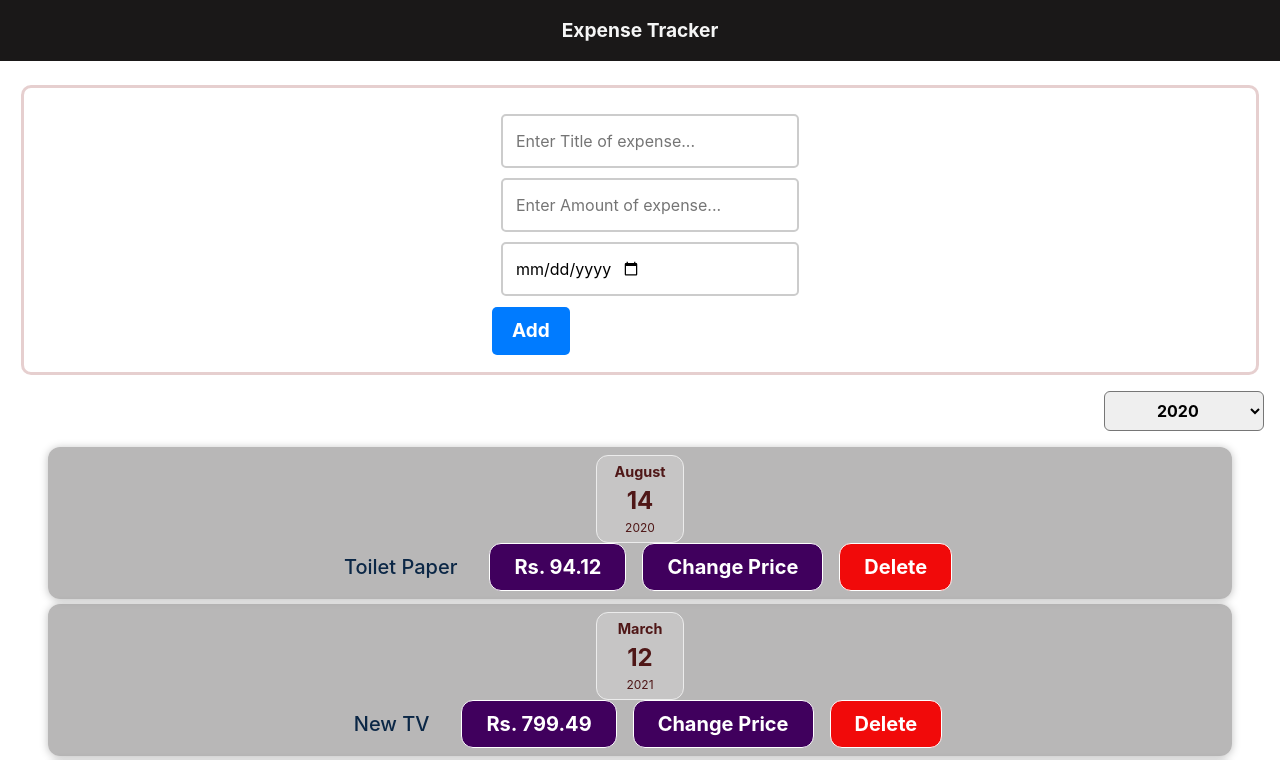
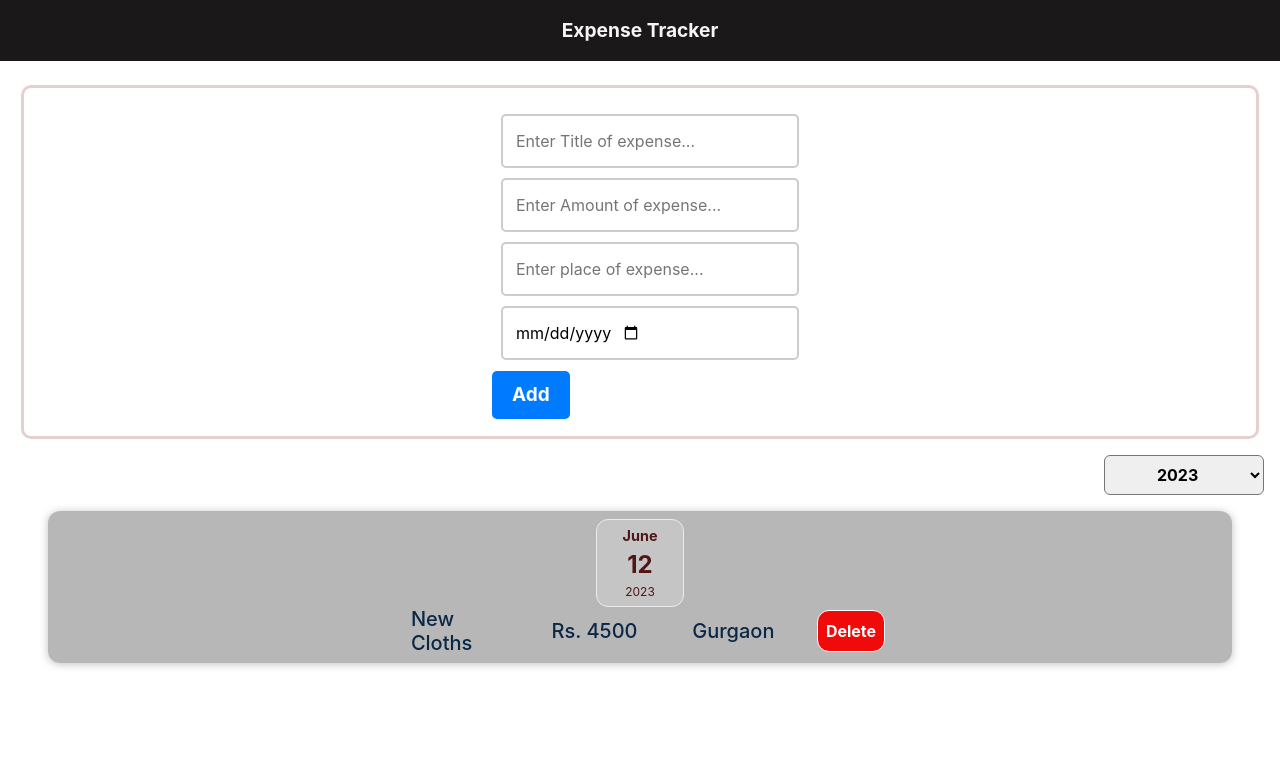
Before and after one commit to Atul9180/React_Expense_Tracker, a React (Create React App) app in the folder expense_tracker/: page / in a window 1280 px wide. Shown: the top 760 px of the page. Built offline with nearby package versions, Linux system fonts and the light colour scheme; the HTML template or start-up script is replaced by a standard one.

Commit message:
filter expenses based on dropDown

```diff
--- a/expense_tracker/src/App.js
+++ b/expense_tracker/src/App.js
@@ -8,29 +8,36 @@ const App = () => {
       id: "e1",
       title: "Toilet Paper",
       amount: 94.12,
-      //  locationOfExpenditure:"gurgaon",
+      location: "Lucknow",
       date: new Date(2020, 7, 14),
     },
     {
       id: "e2",
       title: "New TV",
       amount: 799.49,
-      //  locationOfExpenditure:"gurgaon",
-      date: new Date(2021, 2, 12),
+      location: "Delhi",
+      date: new Date(2019, 2, 12),
     },
     {
       id: "e3",
       title: "Car Insurance",
       amount: 294.67,
-      //  locationOfExpenditure:"gurgaon",
-      date: new Date(2021, 2, 28),
+      location: "Lucknow",
+      date: new Date(2022, 2, 28),
     },
     {
       id: "e4",
       title: "New Desk (Wooden)",
       amount: 450,
-      //  locationOfExpenditure:"gurgaon",
+      location: "gurgaon",
       date: new Date(2021, 5, 12),
+    },
+    {
+      id: "e5",
+      title: "New Cloths",
+      amount: 4500,
+      location: "Gurgaon",
+      date: new Date(2023, 5, 12),
     },
   ]);
 
--- a/expense_tracker/src/components/Expenses/ExpenseItem.css
+++ b/expense_tracker/src/components/Expenses/ExpenseItem.css
@@ -24,11 +24,10 @@
   color: rgb(11, 39, 70);
 }
 
-.expense-item__price {
+.expense-btn {
   font-size: 1rem;
   font-weight: bold;
   color: white;
-  background-color: #40005d;
   border: 1px solid white;
   padding: 0.5rem;
   border-radius: 12px;
@@ -37,7 +36,6 @@
 
 .expense-delete {
   background-color: #f10a0a;
-  cursor: pointer;
 }
 
 @media (min-width: 580px) {
--- a/expense_tracker/src/components/Expenses/ExpenseItem.js
+++ b/expense_tracker/src/components/Expenses/ExpenseItem.js
@@ -1,14 +1,9 @@
 import "./ExpenseItem.css";
-import React, { useState } from "react";
+import React from "react";
 import ExpenseDate from "./ExpenseDate";
 import Card from "../UI_components/Card"; //custom component
 
 const ExpenseItem = ({ expense, onDelete }) => {
-  const [expenseAmount, setExpenseAmount] = useState(expense.amount);
-
-  const changeExpense = () => {
-    setExpenseAmount(100);
-  };
   const deleteHandler = () => {
     onDelete(expense.id);
   };
@@ -18,15 +13,10 @@ const ExpenseItem = ({ expense, onDelete }) => {
       <ExpenseDate date={expense.date} />
       <div className="expense-item__description">
         <h2>{expense.title}</h2>
-        {/* <h2>{expense.location}</h2> */}
-        <div className="expense-item__price">Rs. {expenseAmount}</div>
-        <div onClick={changeExpense} className="expense-item__price">
-          Change Price
-        </div>
-        <div
-          onClick={deleteHandler}
-          className="expense-item__price expense-delete"
-        >
+        <h2>Rs. {expense.amount}</h2>
+        <h2>{expense.location}</h2>
+
+        <div onClick={deleteHandler} className="expense-btn expense-delete">
           Delete
         </div>
       </div>
--- a/expense_tracker/src/components/Expenses/Expenses.js
+++ b/expense_tracker/src/components/Expenses/Expenses.js
@@ -4,11 +4,17 @@ import ExpensesFilter from "./ExpensesFilter";
 // import "./Expenses.css";
 
 const Expenses = (props) => {
-  const [filteredYear, setFilteredYear] = useState("2020");
+  const currYear = new Date().getFullYear().toString();
+  const [filteredYear, setFilteredYear] = useState(currYear);
 
   const filterChangeHandler = (selectedYear) => {
     setFilteredYear(selectedYear);
   };
+
+  // Filter expenses based on the selected year
+  const filteredExpenses = props.items.filter((expense) => {
+    return expense.date.getFullYear().toString() === filteredYear;
+  });
 
   return (
     <>
@@ -16,7 +22,7 @@ const Expenses = (props) => {
         selected={filteredYear}
         onChangeFilter={filterChangeHandler}
       />
-      {props.items.map((expense) => (
+      {filteredExpenses.map((expense) => (
         <ExpenseItem
           key={expense.id}
           expense={expense}
--- a/expense_tracker/src/components/Expenses/ExpensesFilter.js
+++ b/expense_tracker/src/components/Expenses/ExpensesFilter.js
@@ -11,8 +11,7 @@ const ExpensesFilter = (props) => {
       <div className="expenses-filter__control">
         <label>Filter by year</label>
         <select value={props.selected} onChange={dropdownChangeHandler}>
-          <option value="2022">2024</option>
-          <option value="2021">2023</option>
+          <option value="2023">2023</option>
           <option value="2022">2022</option>
           <option value="2021">2021</option>
           <option value="2020">2020</option>
--- a/expense_tracker/src/components/NewExpense/ExpenseForm.js
+++ b/expense_tracker/src/components/NewExpense/ExpenseForm.js
@@ -4,12 +4,13 @@ import "./ExpenseForm.css";
 const ExpenseForm = (props) => {
   const [enteredTitle, setEnteredTitle] = useState("");
   const [enteredAmount, setEnteredAmount] = useState("");
-  // const [enteredLocation, setEnteredLocation] = useState("");
+  const [enteredLocation, setEnteredLocation] = useState("");
   const [enteredDate, setEnteredDate] = useState("");
 
   //const [userInput,setUserInput]=useState({
   //   enteredTitle: "",
   //   enteredAmount: "",
+  //   enteredLocation:"",
   //   enteredDate: "",
   // });
 
@@ -20,12 +21,12 @@ const ExpenseForm = (props) => {
     if (name === "date") setEnteredDate(value);
     else if (name === "title") setEnteredTitle(value);
     else if (name === "amount") setEnteredAmount(value);
-    // else setEnteredLocation(value)
+    else setEnteredLocation(value);
   };
 
   const handleSubmit = (e) => {
     e.preventDefault();
-    if (!enteredTitle || !enteredAmount || !enteredDate) {
+    if (!enteredTitle || !enteredAmount || !enteredDate || !enteredLocation) {
       setError("All fields are required");
       return;
     }
@@ -33,7 +34,7 @@ const ExpenseForm = (props) => {
     const expenseData = {
       title: enteredTitle,
       amount: enteredAmount,
-      // location: enteredLocation,
+      location: enteredLocation,
       date: new Date(enteredDate),
     };
     props.onSaveExpenseData(expenseData);
@@ -41,7 +42,7 @@ const ExpenseForm = (props) => {
     setEnteredTitle("");
     setEnteredAmount("");
     setEnteredDate("");
-    // setEnteredLocation("");
+    setEnteredLocation("");
     setError("");
   };
 
@@ -69,7 +70,7 @@ const ExpenseForm = (props) => {
           className="input-group"
         />
 
-        {/* <input
+        <input
           type="text"
           name="location"
           placeholder="Enter place of expense..."
@@ -77,7 +78,7 @@ const ExpenseForm = (props) => {
           onChange={handleInputChange}
           required
           className="input-group"
-        /> */}
+        />
 
         <input
           type="date"
```
Also changed, not shown: 1 other file (tests, documents, lock files or other folders).
